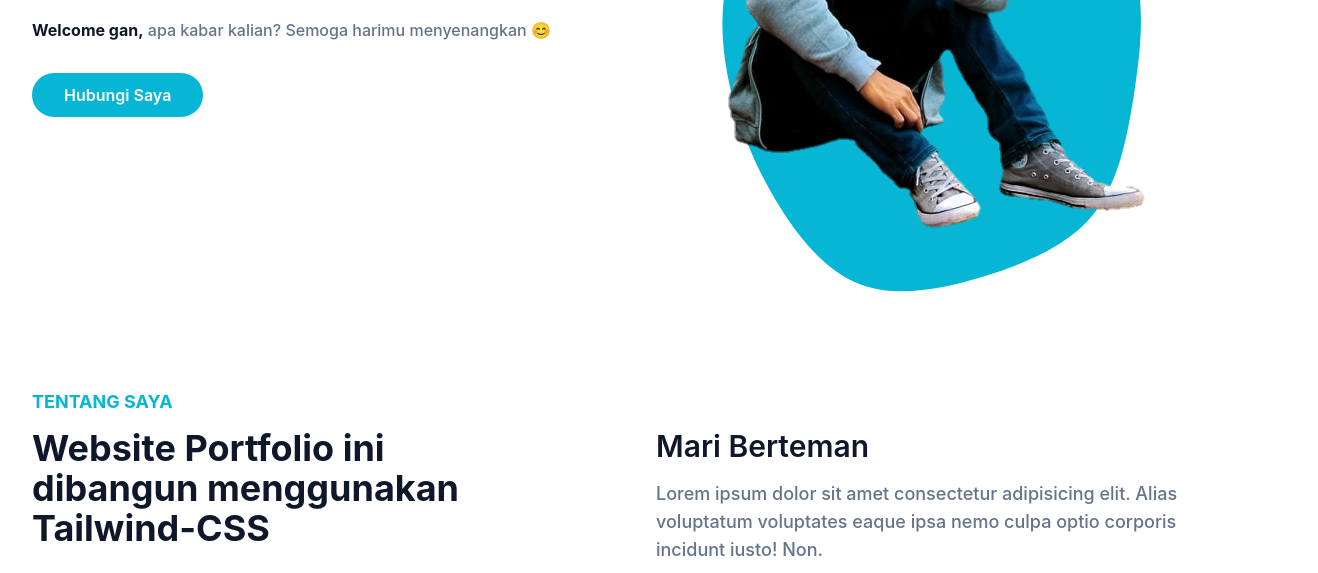
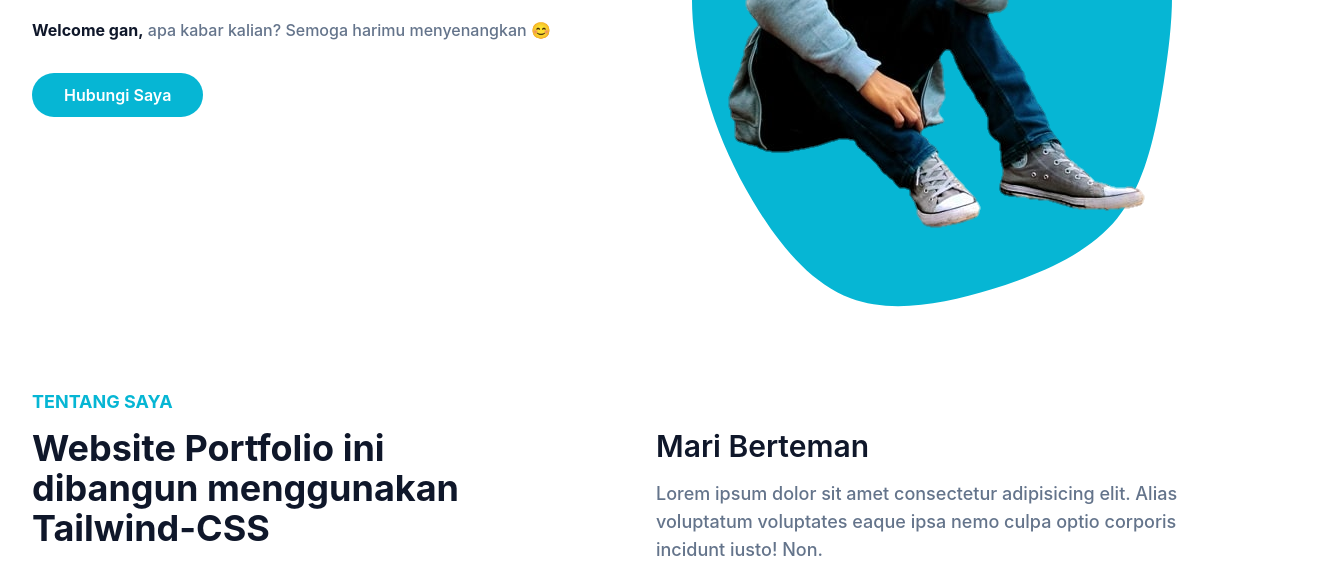
Before and after one commit to ilfan33/portfolio-tailwind-css, a website: page index.html in a window 1280 px wide. Shown: the part 400-973 px from the top of the page, 1318 px wide, since content can reach past the window. Drawn offline with Linux system fonts and the light colour scheme.

Commit message:
update svg

```diff
--- a/index.html
+++ b/index.html
@@ -90,9 +90,18 @@
                     <div class="relative mt-10 lg:mt-0 right-0">
                         <img src="dist/img/aku.png" alt="ilfan taufik" class="max-w-full mx-auto relative z-30 lg:-translate-x-10">
                         <span class="absolute bottom-0 left-1/2 -translate-x-1/2 md:scale-125 sm:scale-150 p-3">
-                            <svg width="350" height="350" viewBox="0 0 200 200" xmlns="http://www.w3.org/2000/svg" class="lg:top-30 absolute bottom-0 left-1/2 -translate-x-1/2 md:scale-125 pt-10 lg:scale-150">
-                                <path fill="#06b6d4" d="M50.3,-76.8C64.8,-68.9,76,-54.3,80.6,-38.5C85.2,-22.6,83.2,-5.5,80.6,11.5C77.9,28.4,74.6,45.1,65.1,56.9C55.6,68.6,39.9,75.4,23.5,80.5C7.1,85.5,-10,88.8,-23.8,83.6C-37.7,78.4,-48.3,64.7,-56.4,51.2C-64.4,37.7,-69.9,24.2,-73.4,9.7C-76.8,-4.9,-78.3,-20.7,-74.2,-35.6C-70.1,-50.6,-60.4,-64.7,-47.1,-73.1C-33.8,-81.6,-16.9,-84.4,0.5,-85.2C17.9,-86,35.7,-84.7,50.3,-76.8Z" transform="translate(90 100) scale(0.9)"/>
+                            <svg width="390" height="360" viewBox="0 0 200 200" xmlns="http://www.w3.org/2000/svg" class="lg:top-30 absolute  bottom-0 left-1/2 -translate-x-1/2 md:scale-125 pt-10 lg:scale-150">
+                                <path fill="#06b6d4" d="M50.3,-76.8C64.8,-68.9,76,-54.3,80.6,-38.5C85.2,-22.6,83.2,-5.5,80.6,11.5C77.9,28.4,74.6,45.1,65.1,56.9C55.6,68.6,39.9,75.4,23.5,80.5C7.1,85.5,-10,88.8,-23.8,83.6C-37.7,78.4,-48.3,64.7,-56.4,51.2C-64.4,37.7,-69.9,24.2,-73.4,9.7C-76.8,-4.9,-78.3,-20.7,-74.2,-35.6C-70.1,-50.6,-60.4,-64.7,-47.1,-73.1C-33.8,-81.6,-16.9,-84.4,0.5,-85.2C17.9,-86,35.7,-84.7,50.3,-76.8Z" transform="translate(90 96) scale(1.0)"/>
                             </svg>
+                            <!-- <svg width="350" height="350" viewBox="0 0 200 200" viewBox="0 0 200 200" xmlns="http://www.w3.org/2000/svg" class="lg:top-5 absolute bottom-0 left-1/2 -translate-x-1/2 md:scale-125 pt-10 lg:scale-150">
+                                <path fill="#06B6D4" d="M39,-41.3C52.4,-25.6,66.5,-12.8,62.6,-3.8C58.8,5.2,37.2,10.3,23.7,16.7C10.3,23,5.2,30.6,-9,39.5C-23.1,48.5,-46.2,58.9,-53.7,52.5C-61.3,46.2,-53.3,23.1,-52.2,1.1C-51.1,-20.9,-56.9,-41.8,-49.3,-57.5C-41.8,-73.2,-20.9,-83.7,-4.1,-79.6C12.8,-75.5,25.6,-57,39,-41.3Z" transform="translate(90 110) scale(1.2)" />
+                            </svg> -->
+                            <!-- <svg width="400" height="400" viewBox="0 0 200 200" xmlns="http://www.w3.org/2000/svg" class="lg:top-5 absolute bottom-0 left-1/2 -translate-x-1/2 md:scale-125 pt-10 lg:scale-150">
+                                <path fill="#06B6D4" d="M52.7,-55.8C61.5,-43.9,57.1,-21.9,50.6,-6.5C44.2,9,35.6,18,26.8,29.5C18,40.9,9,54.7,-3.8,58.5C-16.6,62.3,-33.3,56.1,-40.4,44.7C-47.6,33.3,-45.3,16.6,-44.9,0.5C-44.4,-15.7,-45.8,-31.4,-38.6,-43.3C-31.4,-55.2,-15.7,-63.2,3.1,-66.3C21.9,-69.5,43.9,-67.6,52.7,-55.8Z" transform="translate(80 120) scale(1.2)" />
+                            </svg> -->
+                            <!-- <svg width="350" height="350" viewBox="0 0 200 200" viewBox="0 0 200 200" xmlns="http://www.w3.org/2000/svg" class="top-30 absolute bottom-0 left-1/2 -translate-x-1/2 md:scale-125 pt-10 lg:scale-150">
+                                <path fill="#06B6D4" d="M47,-58.9C51.5,-42.4,39.5,-21.2,39,-0.5C38.5,20.2,49.5,40.4,45,47.8C40.4,55.3,20.2,49.9,1,48.9C-18.1,47.8,-36.2,51.1,-49.8,43.7C-63.3,36.2,-72.3,18.1,-70.9,1.4C-69.5,-15.4,-57.8,-30.7,-44.3,-47.2C-30.7,-63.6,-15.4,-81.1,2.9,-84C21.2,-86.9,42.4,-75.3,47,-58.9Z" transform="translate(85 110) scale(1.3)" />
+                            </svg> -->
                         </span>
                     </div>
                 </div>
@@ -110,7 +119,6 @@
                     <h2 class="font-bold text-dark text-3xl mb-5 max-w-md lg:text-4xl dark:text-white transition ease-in-out duration-1000">Website Portfolio ini dibangun menggunakan Tailwind-CSS</h2>
                     <p class="font-medium text-base text-secondary max-w-xl lg:text-lg">Lorem ipsum dolor sit amet consectetur, adipisicing elit. Aut fugiat eaque odio? Rerum voluptatibus consectetur, totam voluptas nesciunt labore excepturi!</p>
                 </div>
-
                 <div class="w-full px-4 lg:w-1/2">
                     <h3 class="font-semibold text-dark text-2xl mb-4 lg:text-3xl pt-10 dark:text-white transition ease-in-out duration-1000">Mari Berteman</h3>
                     <p class="font-medium text-secondary text-base mb-6 lg:text-lg">Lorem ipsum dolor sit amet consectetur adipisicing elit. Alias voluptatum voluptates eaque ipsa nemo culpa optio corporis incidunt iusto! Non.</p>
```
Also changed, not shown: dist/css/final.css, dist/output.css.
